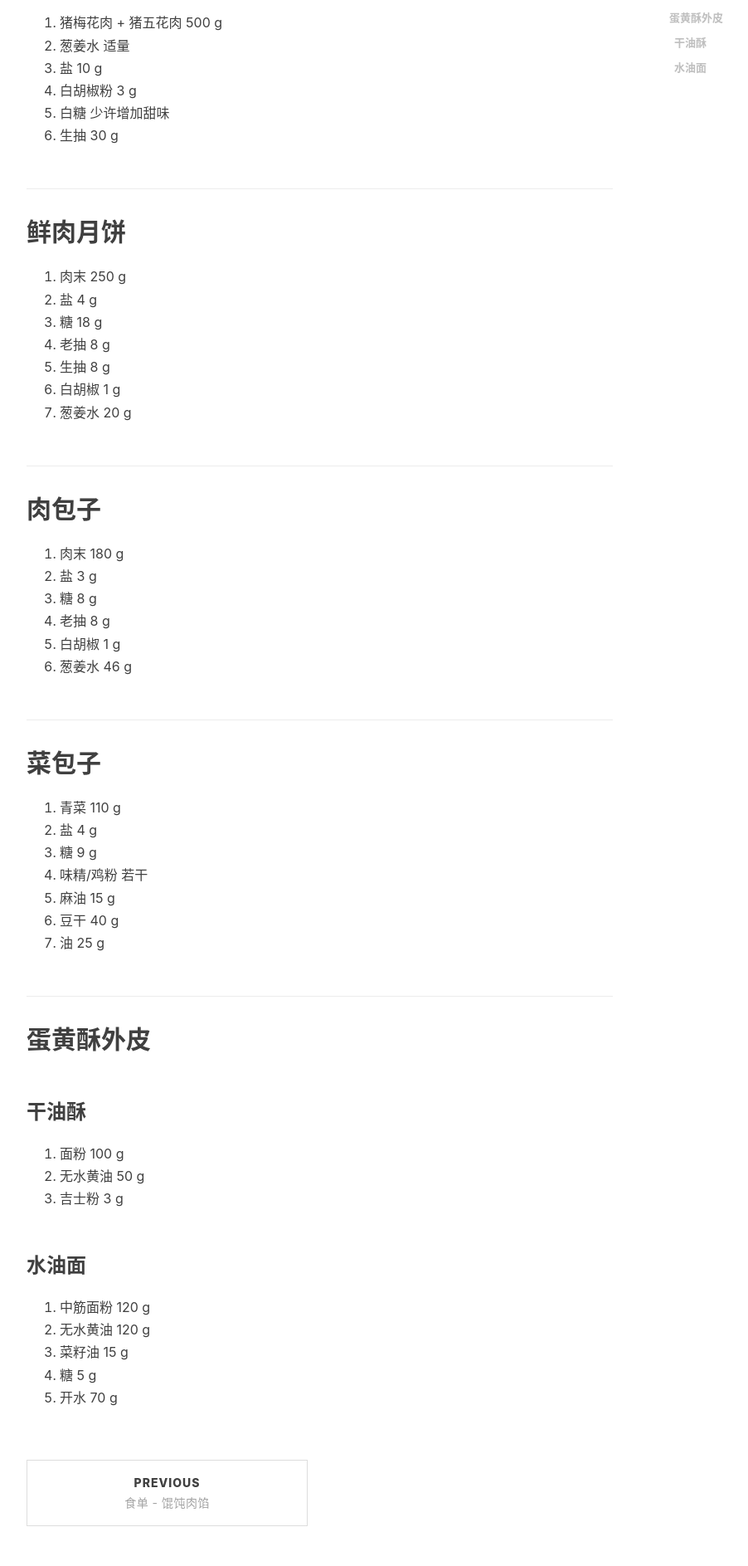
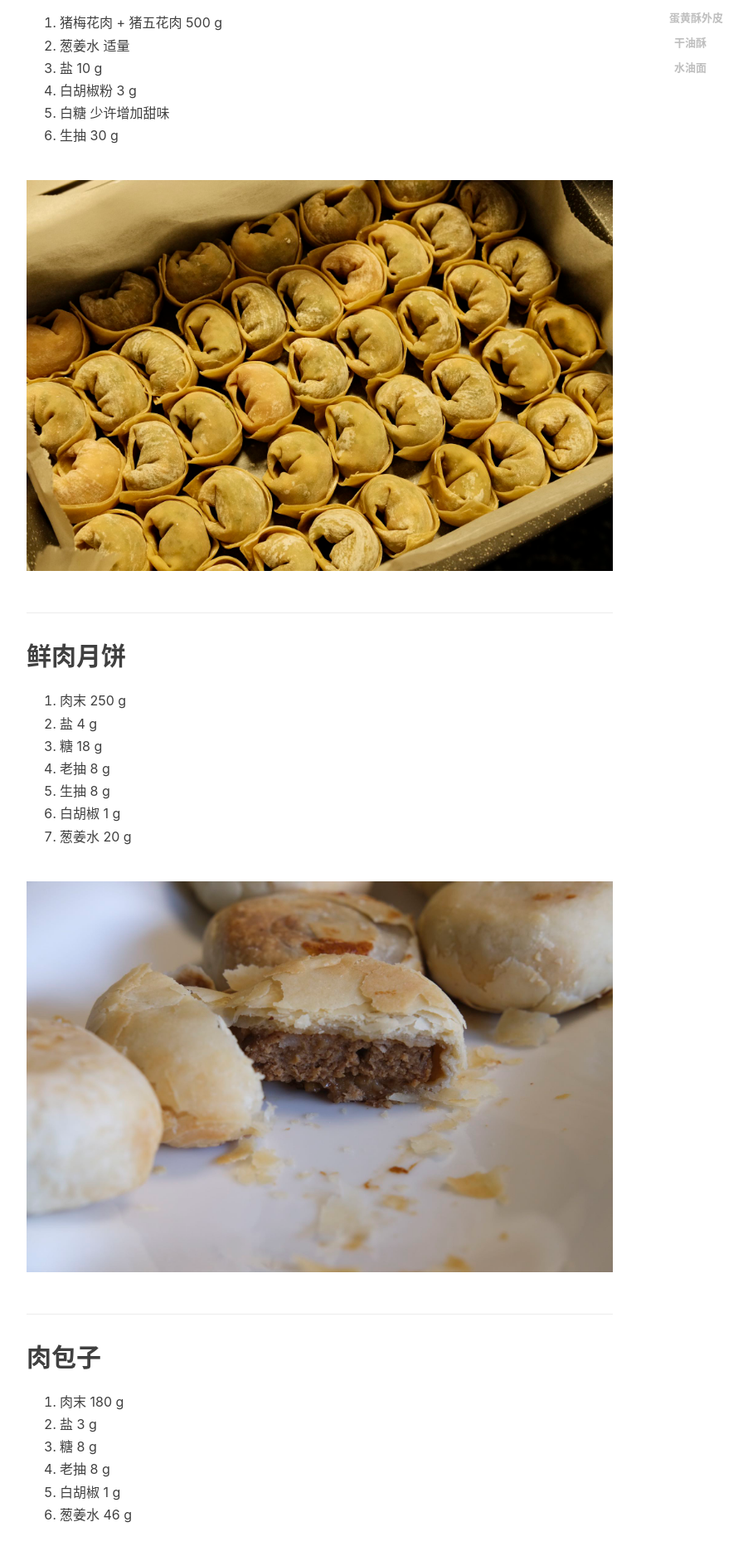
Before and after one commit to dutchflu/dutchflu.github.io, a Jekyll site: the page built from _posts/2023-02-07-常用馅料.md, in a window 1280 px wide. Shown: the part 527-2414 px from the top of the page at 83% size, without its empty margins (233-1135 px from the left). Built offline with Jekyll 4.4.1, drawn with Linux system fonts in a browser that asks for light colours; nearby versions of some CDN libraries; comment, search, counter and statistics services are not loaded.

Commit message:
常用馅料 add photo

```diff
--- a/_posts/2023-02-07-常用馅料.md
+++ b/_posts/2023-02-07-常用馅料.md
@@ -23,6 +23,8 @@
 1. 白糖 少许增加甜味
 1. 生抽 30 g
 
+![馄饨](/img/in-post/食单/常用馅料/馄饨.jpeg)
+
 ## 鲜肉月饼
 
 1. 肉末 250 g
@@ -32,6 +34,8 @@
 5. 生抽 8 g
 6. 白胡椒 1 g
 7. 葱姜水 20 g
+
+![鲜肉月饼](/img/in-post/食单/常用馅料/鲜肉月饼.jpeg)
 
 ## 肉包子
 
```
Also changed, not shown: other parts of _posts/2023-02-07-常用馅料.md (+2 -0 lines), img/in-post/食单/常用馅料/蛋黄酥.jpeg (added), img/in-post/食单/常用馅料/馄饨.jpeg (added), img/in-post/食单/常用馅料/鲜肉月饼.jpeg (added).
